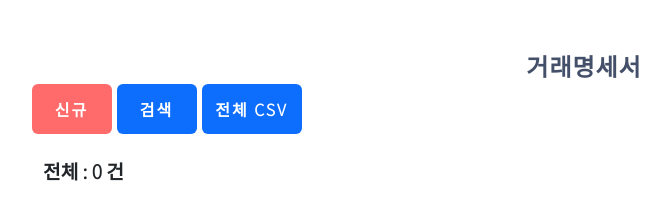
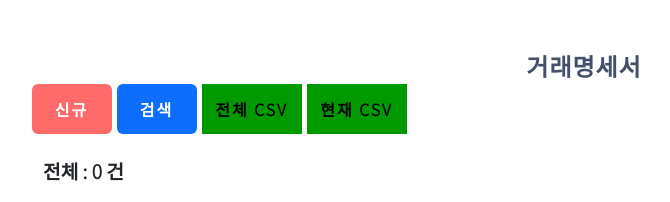
Before and after one commit to SamGiKim/SalesDB, a PHP site: page /salesMain.php in a window 1280 px wide. Shown: the part 106-308 px from the top of the page, without its empty margins (56-726 px from the left). Run offline with PHP 8.4, Linux system fonts and the light colour scheme; the visitor is signed in with stand-in values (Sample User, id 1); data that the repository does not hold is empty; some libraries are stand-ins or nearby versions.

Commit message:
update css

```diff
--- a/trunk/salesMain.css
+++ b/trunk/salesMain.css
@@ -255,8 +255,15 @@
     height: 50px;
     width: 100px;
     margin-right: 5px;
+    background-color:#009900;
+    letter-spacing: 2px;
+    text-align: center;
+    border:none !important;
+    font-weight: bold;
 }
 .btn{
+    height: 50px;
+    width: 80px;
     letter-spacing: 2px;
     text-align: center;
     border:none !important;
--- a/trunk/salesMain.php
+++ b/trunk/salesMain.php
@@ -389,7 +389,8 @@
             <div class="col-12 d-flex justify-content-start main-top-btn">
                 <button type="button" class="btn btn-primary insert mr-2" onclick="goToSalesInsert()">신규</button>
                 <button type="button" class="btn btn-primary search" onclick="goToSalesSearch()">검색</button>
-                <button type="button" class="btn btn-primary csv" onclick="window.location.href='export_sales_csv.php'">전체 CSV</button>
+                <button type="button" class="btn-primary csv" onclick="window.location.href='export_sales_csv.php'">전체 CSV</button>
+                <button type="button" class="btn-primary csv" onclick="window.location.href='export_sales_filter_csv.php'">현재 CSV</button>
             </div>
             <div class="total-number" style="text-align:left; margin-left:2%; font-size: 1.2em; font-weight:bold;">
                 <?= $message ?><span> </span><?= $totalCount ?> 건
```
